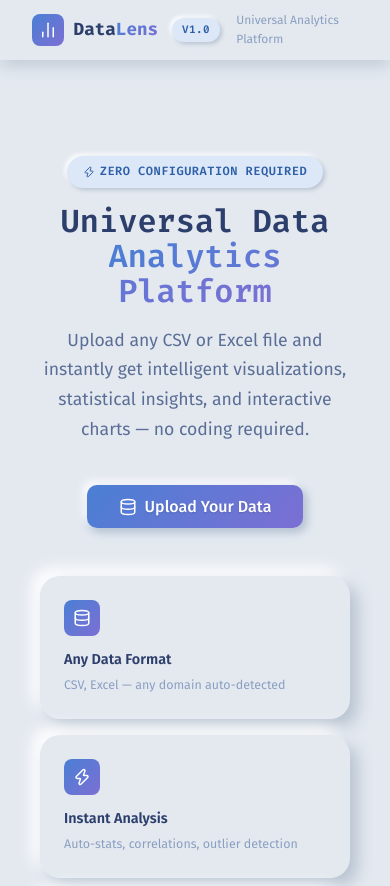
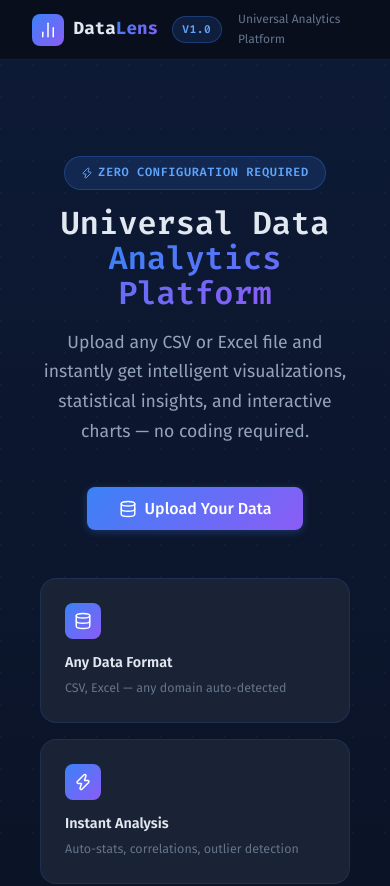
Before and after one commit to Enggmakes/datalens-frontend, a React (Vite) app: page / in a window 390 px wide. Shown: the top 886 px of the page. Built offline with nearby package versions, Linux system fonts and the light colour scheme; no server answers.

Commit message:
Revert to dark theme

```diff
--- a/src/App.jsx
+++ b/src/App.jsx
@@ -7,8 +7,9 @@ function Navbar() {
   return (
     <nav style={{
       position: 'fixed', top: 0, left: 0, right: 0, zIndex: 50,
-      background: 'var(--bg-card)',
-      boxShadow: '0 4px 16px var(--shadow-dark), 0 -2px 8px var(--shadow-light)',
+      background: 'rgba(10,15,30,0.85)',
+      backdropFilter: 'blur(16px)',
+      borderBottom: '1px solid var(--border)',
       padding: '0 2rem',
       height: 60,
       display: 'flex', alignItems: 'center', gap: '1rem',
@@ -101,7 +102,13 @@ export default function App() {
     <>
       <Navbar />
       <main style={{ paddingTop: 60, minHeight: '100vh', background: 'var(--bg-base)' }}>
-        <div style={{ minHeight: analysisData ? 0 : '100vh' }}>
+        <div style={{ background: 'var(--gradient-hero)', minHeight: analysisData ? 0 : '100vh' }}>
+          {/* Grid background pattern */}
+          <div style={{
+            position: 'fixed', inset: 0, zIndex: 0, pointerEvents: 'none',
+            backgroundImage: 'radial-gradient(circle at 1px 1px, rgba(59,130,246,0.08) 1px, transparent 0)',
+            backgroundSize: '32px 32px',
+          }} />
 
           <div style={{ maxWidth: 1400, margin: '0 auto', padding: '0 1.5rem', position: 'relative', zIndex: 1 }}>
             {!analysisData && !showUpload && (
--- a/src/index.css
+++ b/src/index.css
@@ -7,58 +7,49 @@
 }
 
 :root {
-  /* Neumorphism Base */
-  --bg-base: #e4e9f0;
-  --bg-surface: #dce3ec;
-  --bg-card: #e4e9f0;
-  --bg-elevated: #edf1f7;
-  --bg-input: #dce3ec;
+  --primary: #3B82F6;
+  --primary-light: #60A5FA;
+  --primary-dark: #1D4ED8;
+  --secondary: #8B5CF6;
+  --accent: #F97316;
+  --success: #10B981;
+  --warning: #F59E0B;
+  --danger: #EF4444;
+  --info: #06B6D4;
 
-  /* Shadows — the heart of neumorphism */
-  --shadow-light: #ffffff;
-  --shadow-dark: #b8c3d0;
+  --bg-base: #0A0F1E;
+  --bg-surface: #111827;
+  --bg-card: #1A2235;
+  --bg-elevated: #1F2D44;
+  --bg-input: #151E30;
 
-  --nm-raised: 8px 8px 16px var(--shadow-dark), -8px -8px 16px var(--shadow-light);
-  --nm-raised-sm: 4px 4px 8px var(--shadow-dark), -4px -4px 8px var(--shadow-light);
-  --nm-raised-lg: 12px 12px 24px var(--shadow-dark), -12px -12px 24px var(--shadow-light);
-  --nm-inset: inset 4px 4px 8px var(--shadow-dark), inset -4px -4px 8px var(--shadow-light);
-  --nm-inset-sm: inset 2px 2px 5px var(--shadow-dark), inset -2px -2px 5px var(--shadow-light);
-  --nm-flat: 2px 2px 4px var(--shadow-dark), -2px -2px 4px var(--shadow-light);
+  --border: rgba(59, 130, 246, 0.15);
+  --border-hover: rgba(59, 130, 246, 0.4);
 
-  /* Colors */
-  --primary: #4a7fd4;
-  --primary-light: #6b9de8;
-  --primary-dark: #2d5fa8;
-  --secondary: #7c6fd4;
-  --accent: #e07b39;
-  --success: #3aab74;
-  --warning: #e0a439;
-  --danger: #d44a4a;
-  --info: #39a8c8;
+  --text-primary: #E2E8F0;
+  --text-secondary: #94A3B8;
+  --text-muted: #64748B;
 
-  /* Gradients */
-  --gradient-primary: linear-gradient(135deg, #4a7fd4 0%, #7c6fd4 100%);
-  --gradient-card: linear-gradient(145deg, #edf1f7 0%, #dce3ec 100%);
+  --gradient-primary: linear-gradient(135deg, #3B82F6 0%, #8B5CF6 100%);
+  --gradient-card: linear-gradient(135deg, rgba(59,130,246,0.06) 0%, rgba(139,92,246,0.04) 100%);
+  --gradient-hero: linear-gradient(180deg, #0D1A35 0%, #0A0F1E 100%);
 
-  /* Text */
-  --text-primary: #2c3e6b;
-  --text-secondary: #5a6e96;
-  --text-muted: #8a9fc0;
+  --shadow-sm: 0 1px 3px rgba(0,0,0,0.4);
+  --shadow-md: 0 4px 16px rgba(0,0,0,0.5);
+  --shadow-lg: 0 8px 32px rgba(0,0,0,0.6);
+  --shadow-glow: 0 0 24px rgba(59,130,246,0.2);
 
-  /* Border */
-  --border: rgba(180, 195, 215, 0.5);
-  --border-hover: rgba(74, 127, 212, 0.35);
-
-  /* Radius */
-  --radius-sm: 10px;
-  --radius-md: 16px;
-  --radius-lg: 20px;
-  --radius-xl: 28px;
+  --radius-sm: 8px;
+  --radius-md: 12px;
+  --radius-lg: 16px;
+  --radius-xl: 24px;
 
   --transition: 200ms cubic-bezier(0.4, 0, 0.2, 1);
 }
 
-html { scroll-behavior: smooth; }
+html {
+  scroll-behavior: smooth;
+}
 
 body {
   font-family: 'Fira Sans', 'Inter', sans-serif;
@@ -76,35 +67,26 @@ h1, h2, h3, h4, h5, h6 {
   color: var(--text-primary);
 }
 
-/* ── Scrollbar ─────────────────────────────────────────── */
+/* Scrollbar */
 ::-webkit-scrollbar { width: 6px; height: 6px; }
-::-webkit-scrollbar-track { background: var(--bg-surface); border-radius: 3px; }
-::-webkit-scrollbar-thumb { background: var(--shadow-dark); border-radius: 3px; }
+::-webkit-scrollbar-track { background: var(--bg-surface); }
+::-webkit-scrollbar-thumb { background: var(--border-hover); border-radius: 3px; }
 ::-webkit-scrollbar-thumb:hover { background: var(--primary); }
 
-/* ── Card ──────────────────────────────────────────────── */
-.card {
-  background: var(--bg-card);
-  border-radius: var(--radius-lg);
-  padding: 1.5rem;
-  box-shadow: var(--nm-raised);
-  border: none;
-  transition: box-shadow var(--transition);
-}
-.card:hover { box-shadow: var(--nm-raised-lg); }
-
-/* ── Glass ─────────────────────────────────────────────── */
+/* Utilities */
 .glass {
-  background: var(--bg-elevated);
-  border-radius: var(--radius-md);
-  box-shadow: var(--nm-flat);
-}
-.glass-hover:hover {
-  box-shadow: var(--nm-raised);
-  transition: box-shadow var(--transition);
+  background: rgba(26, 34, 53, 0.8);
+  backdrop-filter: blur(12px);
+  -webkit-backdrop-filter: blur(12px);
+  border: 1px solid var(--border);
 }
 
-/* ── Gradient Text ─────────────────────────────────────── */
+.glass-hover:hover {
+  border-color: var(--border-hover);
+  box-shadow: var(--shadow-glow);
+  transition: all var(--transition);
+}
+
 .gradient-text {
   background: var(--gradient-primary);
   -webkit-background-clip: text;
@@ -112,7 +94,19 @@ h1, h2, h3, h4, h5, h6 {
   background-clip: text;
 }
 
-/* ── Buttons ───────────────────────────────────────────── */
+.card {
+  background: var(--bg-card);
+  border: 1px solid var(--border);
+  border-radius: var(--radius-lg);
+  padding: 1.5rem;
+  transition: all var(--transition);
+}
+
+.card:hover {
+  border-color: var(--border-hover);
+  box-shadow: var(--shadow-glow);
+}
+
 .btn {
   display: inline-flex;
   align-items: center;
@@ -124,127 +118,192 @@ h1, h2, h3, h4, h5, h6 {
   font-size: 0.875rem;
   cursor: pointer;
   border: none;
-  background: var(--bg-card);
   transition: all var(--transition);
   outline: none;
   white-space: nowrap;
-  color: var(--text-primary);
-  box-shadow: var(--nm-raised-sm);
 }
-.btn:focus-visible { outline: 2px solid var(--primary); outline-offset: 3px; }
-.btn:active { box-shadow: var(--nm-inset-sm); transform: scale(0.98); }
+
+.btn:focus-visible {
+  outline: 2px solid var(--primary);
+  outline-offset: 2px;
+}
 
 .btn-primary {
   background: var(--gradient-primary);
   color: #fff;
-  box-shadow: var(--nm-raised-sm), 0 2px 10px rgba(74,127,212,0.25);
-  text-shadow: 0 1px 2px rgba(0,0,0,0.15);
+  box-shadow: 0 2px 8px rgba(59,130,246,0.3);
 }
 .btn-primary:hover {
-  box-shadow: var(--nm-raised), 0 4px 18px rgba(74,127,212,0.35);
+  opacity: 0.9;
+  box-shadow: 0 4px 16px rgba(59,130,246,0.5);
   transform: translateY(-1px);
 }
-.btn-primary:active { transform: translateY(0) scale(0.98); box-shadow: var(--nm-inset-sm); }
+.btn-primary:active { transform: translateY(0); }
 
 .btn-ghost {
-  background: var(--bg-card);
+  background: transparent;
   color: var(--text-secondary);
-  box-shadow: var(--nm-raised-sm);
+  border: 1px solid var(--border);
 }
-.btn-ghost:hover { color: var(--primary); box-shadow: var(--nm-raised); }
+.btn-ghost:hover {
+  border-color: var(--border-hover);
+  color: var(--text-primary);
+  background: var(--bg-elevated);
+}
 
 .btn-accent {
-  background: linear-gradient(135deg, #e07b39, #d44a4a);
+  background: var(--accent);
   color: #fff;
-  box-shadow: var(--nm-raised-sm), 0 2px 10px rgba(224,123,57,0.25);
-  text-shadow: 0 1px 2px rgba(0,0,0,0.15);
+  box-shadow: 0 2px 8px rgba(249,115,22,0.3);
 }
 .btn-accent:hover {
-  box-shadow: var(--nm-raised), 0 4px 18px rgba(224,123,57,0.35);
+  opacity: 0.9;
+  box-shadow: 0 4px 16px rgba(249,115,22,0.5);
   transform: translateY(-1px);
 }
-.btn-accent:active { box-shadow: var(--nm-inset-sm); transform: scale(0.98); }
-.btn:disabled { opacity: 0.55; cursor: not-allowed; transform: none !important; box-shadow: var(--nm-flat) !important; }
 
-/* ── Badges ────────────────────────────────────────────── */
+.btn:disabled {
+  opacity: 0.5;
+  cursor: not-allowed;
+  transform: none !important;
+}
+
 .badge {
   display: inline-flex;
   align-items: center;
   gap: 0.3rem;
-  padding: 0.2rem 0.65rem;
+  padding: 0.2rem 0.6rem;
   border-radius: 100px;
-  font-size: 0.68rem;
+  font-size: 0.7rem;
   font-weight: 600;
   font-family: 'Fira Code', monospace;
-  letter-spacing: 0.04em;
+  letter-spacing: 0.05em;
   text-transform: uppercase;
-  box-shadow: var(--nm-flat);
 }
-.badge-blue    { background: #dce8f8; color: #2d5fa8; }
-.badge-purple  { background: #e5e0f8; color: #5a44a8; }
-.badge-green   { background: #d4f0e4; color: #2a7a52; }
-.badge-orange  { background: #fde8d4; color: #a84f1a; }
-.badge-cyan    { background: #d4eef8; color: #1a7298; }
 
-/* ── Inputs ────────────────────────────────────────────── */
-select, input[type="text"], input[type="number"], input[type="range"] {
-  background: var(--bg-card);
-  border: none;
+.badge-blue { background: rgba(59,130,246,0.15); color: var(--primary-light); border: 1px solid rgba(59,130,246,0.3); }
+.badge-purple { background: rgba(139,92,246,0.15); color: #A78BFA; border: 1px solid rgba(139,92,246,0.3); }
+.badge-green { background: rgba(16,185,129,0.15); color: #34D399; border: 1px solid rgba(16,185,129,0.3); }
+.badge-orange { background: rgba(249,115,22,0.15); color: #FB923C; border: 1px solid rgba(249,115,22,0.3); }
+.badge-cyan { background: rgba(6,182,212,0.15); color: #22D3EE; border: 1px solid rgba(6,182,212,0.3); }
+
+select, input {
+  background: var(--bg-input);
+  border: 1px solid var(--border);
   color: var(--text-primary);
   border-radius: var(--radius-sm);
-  padding: 0.55rem 0.85rem;
+  padding: 0.5rem 0.75rem;
   font-family: 'Fira Sans', sans-serif;
   font-size: 0.875rem;
   outline: none;
+  transition: all var(--transition);
   width: 100%;
-  box-shadow: var(--nm-inset);
-  transition: all var(--transition);
 }
-select:focus, input[type="text"]:focus, input[type="number"]:focus {
-  box-shadow: var(--nm-inset), 0 0 0 3px rgba(74,127,212,0.15);
+select:focus, input:focus {
+  border-color: var(--primary);
+  box-shadow: 0 0 0 3px rgba(59,130,246,0.1);
 }
-input[type="range"] { padding: 0.3rem; cursor: pointer; accent-color: var(--primary); }
-select option { background: var(--bg-elevated); color: var(--text-primary); }
+select option { background: var(--bg-surface); }
 
 label {
   display: block;
-  font-size: 0.78rem;
-  font-weight: 600;
+  font-size: 0.8rem;
+  font-weight: 500;
   color: var(--text-secondary);
-  margin-bottom: 0.35rem;
+  margin-bottom: 0.3rem;
   font-family: 'Fira Code', monospace;
-  text-transform: uppercase;
-  letter-spacing: 0.04em;
 }
 
-/* ── Tabs ──────────────────────────────────────────────── */
-.tabs {
-  display: flex;
-  gap: 0.4rem;
-  background: var(--bg-card);
-  padding: 0.4rem;
-  border-radius: var(--radius-md);
-  box-shadow: var(--nm-inset);
-  margin-bottom: 1.5rem;
-  flex-wrap: wrap;
+/* Loading animation */
+@keyframes shimmer {
+  0% { background-position: -200% 0; }
+  100% { background-position: 200% 0; }
 }
+
+.skeleton {
+  background: linear-gradient(90deg, var(--bg-card) 25%, var(--bg-elevated) 50%, var(--bg-card) 75%);
+  background-size: 200% 100%;
+  animation: shimmer 1.5s infinite;
+  border-radius: var(--radius-sm);
+}
+
+@keyframes fadeIn {
+  from { opacity: 0; transform: translateY(16px); }
+  to { opacity: 1; transform: translateY(0); }
+}
+
+.fade-in {
+  animation: fadeIn 0.4s ease forwards;
+}
+
+@keyframes pulse-glow {
+  0%, 100% { box-shadow: 0 0 8px rgba(59,130,246,0.3); }
+  50% { box-shadow: 0 0 24px rgba(59,130,246,0.6); }
+}
+
+.glow-pulse {
+  animation: pulse-glow 2s ease-in-out infinite;
+}
+
+/* Responsive grid */
+.grid-auto { display: grid; grid-template-columns: repeat(auto-fit, minmax(280px, 1fr)); gap: 1rem; }
+.grid-2 { display: grid; grid-template-columns: repeat(2, 1fr); gap: 1rem; }
+.grid-3 { display: grid; grid-template-columns: repeat(3, 1fr); gap: 1rem; }
+.grid-4 { display: grid; grid-template-columns: repeat(4, 1fr); gap: 1rem; }
+
+@media (max-width: 1024px) {
+  .grid-4 { grid-template-columns: repeat(2, 1fr); }
+  .grid-3 { grid-template-columns: repeat(2, 1fr); }
+}
+@media (max-width: 640px) {
+  .grid-4, .grid-3, .grid-2 { grid-template-columns: 1fr; }
+}
+
+/* Table */
+.data-table { width: 100%; border-collapse: collapse; font-size: 0.8rem; }
+.data-table th {
+  background: var(--bg-elevated);
+  padding: 0.6rem 0.75rem;
+  text-align: left;
+  font-family: 'Fira Code', monospace;
+  font-size: 0.75rem;
+  color: var(--text-secondary);
+  border-bottom: 1px solid var(--border);
+  position: sticky;
+  top: 0;
+  z-index: 1;
+}
+.data-table td {
+  padding: 0.5rem 0.75rem;
+  border-bottom: 1px solid rgba(255,255,255,0.04);
+  color: var(--text-primary);
+  max-width: 200px;
+  overflow: hidden;
+  text-overflow: ellipsis;
+  white-space: nowrap;
+}
+.data-table tr:hover td { background: var(--bg-elevated); }
+
+.table-wrap { overflow: auto; max-height: 400px; border-radius: var(--radius-md); border: 1px solid var(--border); }
+
+/* Tabs */
+.tabs { display: flex; gap: 0.25rem; border-bottom: 1px solid var(--border); margin-bottom: 1.5rem; }
 .tab {
-  padding: 0.5rem 1rem;
-  font-size: 0.82rem;
+  padding: 0.6rem 1rem;
+  font-size: 0.85rem;
   font-weight: 500;
   color: var(--text-muted);
   cursor: pointer;
-  border: none;
-  background: transparent;
-  border-radius: var(--radius-sm);
+  border-bottom: 2px solid transparent;
   transition: all var(--transition);
+  background: none;
+  border-top: none; border-left: none; border-right: none;
   font-family: 'Fira Sans', sans-serif;
-  white-space: nowrap;
 }
-.tab:hover { color: var(--text-secondary); background: var(--bg-elevated); box-shadow: var(--nm-flat); }
-.tab.active { color: var(--primary); background: var(--bg-card); box-shadow: var(--nm-raised-sm); font-weight: 600; }
+.tab:hover { color: var(--text-secondary); }
+.tab.active { color: var(--primary); border-bottom-color: var(--primary); }
 
-/* ── Stats ─────────────────────────────────────────────── */
+/* Stat number */
 .stat-value {
   font-family: 'Fira Code', monospace;
   font-size: 1.5rem;
@@ -252,113 +311,46 @@ label {
   color: var(--text-primary);
 }
 .stat-label {
-  font-size: 0.72rem;
+  font-size: 0.75rem;
   color: var(--text-muted);
   text-transform: uppercase;
-  letter-spacing: 0.06em;
-  font-family: 'Fira Code', monospace;
+  letter-spacing: 0.05em;
 }
 
-/* ── Tables ────────────────────────────────────────────── */
-.data-table { width: 100%; border-collapse: separate; border-spacing: 0; font-size: 0.8rem; }
-.data-table th {
-  background: var(--bg-surface);
-  padding: 0.65rem 0.85rem;
-  text-align: left;
-  font-family: 'Fira Code', monospace;
-  font-size: 0.72rem;
-  color: var(--text-secondary);
-  border-bottom: 2px solid var(--shadow-dark);
-  position: sticky;
-  top: 0;
-  z-index: 1;
-  text-transform: uppercase;
-  letter-spacing: 0.04em;
+/* Divider */
+.divider { border: none; border-top: 1px solid var(--border); margin: 1rem 0; }
+
+/* Tooltip */
+.recharts-tooltip-wrapper { z-index: 100 !important; }
+.custom-tooltip {
+  background: var(--bg-elevated) !important;
+  border: 1px solid var(--border-hover) !important;
+  border-radius: var(--radius-sm) !important;
+  padding: 0.5rem 0.75rem !important;
+  box-shadow: var(--shadow-md) !important;
+  font-family: 'Fira Code', monospace !important;
+  font-size: 0.75rem !important;
 }
-.data-table td {
-  padding: 0.5rem 0.85rem;
-  border-bottom: 1px solid rgba(184,195,208,0.3);
-  color: var(--text-primary);
-  max-width: 200px;
-  overflow: hidden;
-  text-overflow: ellipsis;
-  white-space: nowrap;
-  background: var(--bg-card);
+
+/* Notification dot */
+@keyframes ping {
+  0% { transform: scale(1); opacity: 1; }
+  75%, 100% { transform: scale(2); opacity: 0; }
 }
-.data-table tr:hover td { background: var(--bg-elevated); }
-.table-wrap { overflow: auto; max-height: 400px; border-radius: var(--radius-md); box-shadow: var(--nm-inset); }
+.ping { animation: ping 1s cubic-bezier(0,0,0.2,1) infinite; }
 
-/* ── Misc ──────────────────────────────────────────────── */
+/* Scrollable area */
+.scroll-x { overflow-x: auto; padding-bottom: 0.5rem; }
+
+/* Domain badge icons */
 .domain-icon {
   width: 2.5rem; height: 2.5rem;
   border-radius: var(--radius-sm);
   display: flex; align-items: center; justify-content: center;
   background: var(--gradient-primary);
-  color: #fff; flex-shrink: 0;
-  box-shadow: var(--nm-raised-sm);
+  color: #fff;
+  flex-shrink: 0;
 }
-
-.divider { border: none; height: 2px; background: linear-gradient(to right, transparent, var(--shadow-dark), transparent); margin: 1rem 0; }
-
-.custom-tooltip {
-  background: var(--bg-elevated) !important;
-  border-radius: var(--radius-sm) !important;
-  padding: 0.6rem 0.85rem !important;
-  box-shadow: var(--nm-raised) !important;
-  font-family: 'Fira Code', monospace !important;
-  font-size: 0.75rem !important;
-  color: var(--text-primary) !important;
-  border: none !important;
-}
-
-/* ── Animations ────────────────────────────────────────── */
-@keyframes shimmer {
-  0%   { background-position: -200% 0; }
-  100% { background-position:  200% 0; }
-}
-.skeleton {
-  background: linear-gradient(90deg, var(--bg-surface) 25%, var(--bg-elevated) 50%, var(--bg-surface) 75%);
-  background-size: 200% 100%;
-  animation: shimmer 1.5s infinite;
-  border-radius: var(--radius-sm);
-  box-shadow: var(--nm-inset-sm);
-}
-
-@keyframes fadeIn {
-  from { opacity: 0; transform: translateY(12px); }
-  to   { opacity: 1; transform: translateY(0); }
-}
-.fade-in { animation: fadeIn 0.35s ease forwards; }
-
-@keyframes nm-pulse {
-  0%, 100% { box-shadow: var(--nm-raised-sm); }
-  50%       { box-shadow: var(--nm-raised); }
-}
-.glow-pulse { animation: nm-pulse 2s ease-in-out infinite; }
-
-@keyframes spin { to { transform: rotate(360deg); } }
-
-/* ── Grids ─────────────────────────────────────────────── */
-.grid-auto { display: grid; grid-template-columns: repeat(auto-fit, minmax(260px, 1fr)); gap: 1.25rem; }
-.grid-2    { display: grid; grid-template-columns: repeat(2, 1fr); gap: 1.25rem; }
-.grid-3    { display: grid; grid-template-columns: repeat(3, 1fr); gap: 1.25rem; }
-.grid-4    { display: grid; grid-template-columns: repeat(4, 1fr); gap: 1.25rem; }
-
-@media (max-width: 1024px) {
-  .grid-4 { grid-template-columns: repeat(2, 1fr); }
-  .grid-3 { grid-template-columns: repeat(2, 1fr); }
-}
-@media (max-width: 640px) {
-  .grid-4, .grid-3, .grid-2 { grid-template-columns: 1fr; }
-  .tabs { gap: 0.25rem; }
-}
-
-/* ── Recharts overrides ────────────────────────────────── */
-.recharts-tooltip-wrapper { z-index: 100 !important; }
-.recharts-cartesian-grid-horizontal line,
-.recharts-cartesian-grid-vertical line { stroke: rgba(184,195,208,0.45) !important; }
-
-.scroll-x { overflow-x: auto; padding-bottom: 0.5rem; }
 
 @media (prefers-reduced-motion: reduce) {
   *, *::before, *::after { animation: none !important; transition: none !important; }
```
Also changed, not shown: src/components/ChartRenderer.jsx (+9 -24 lines).
